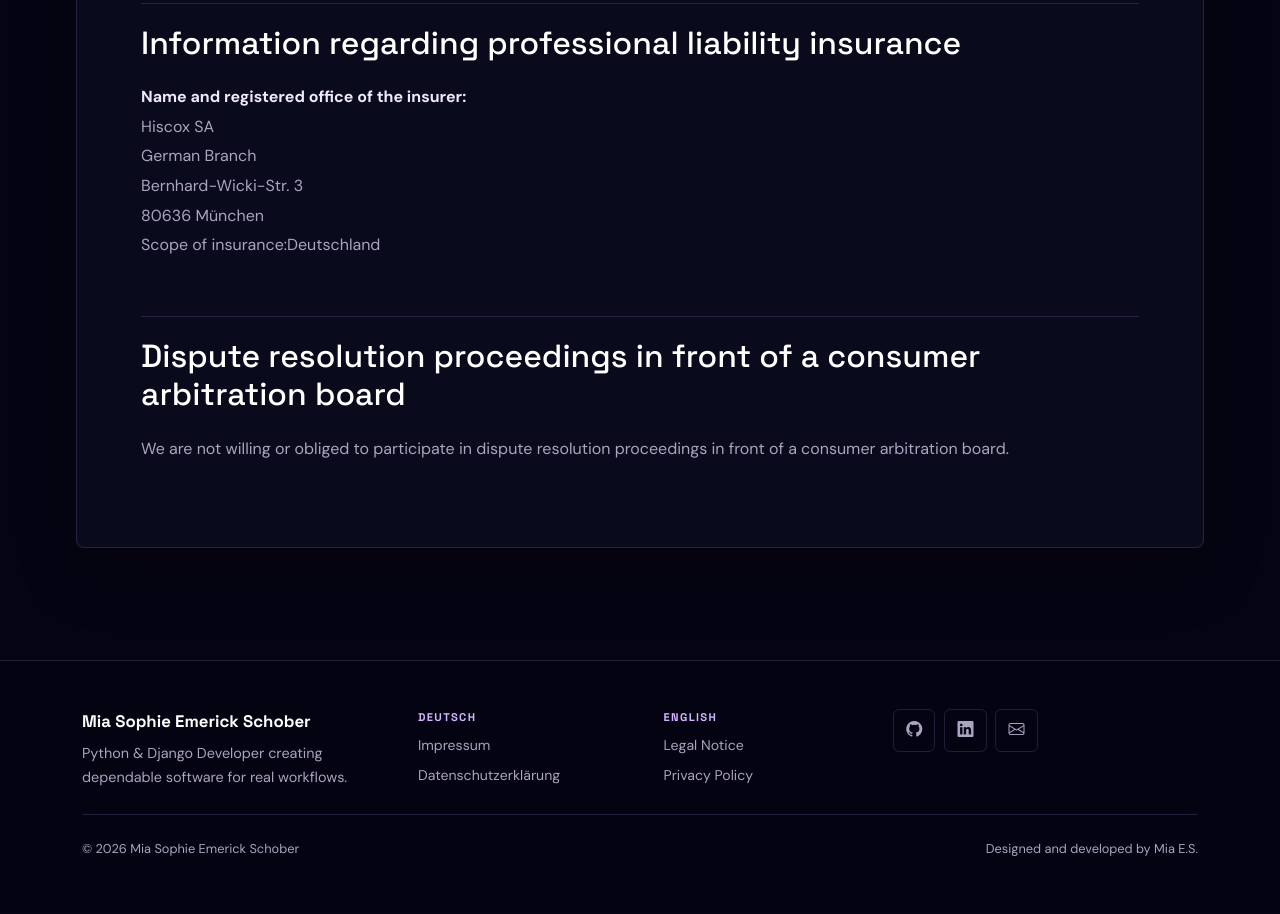
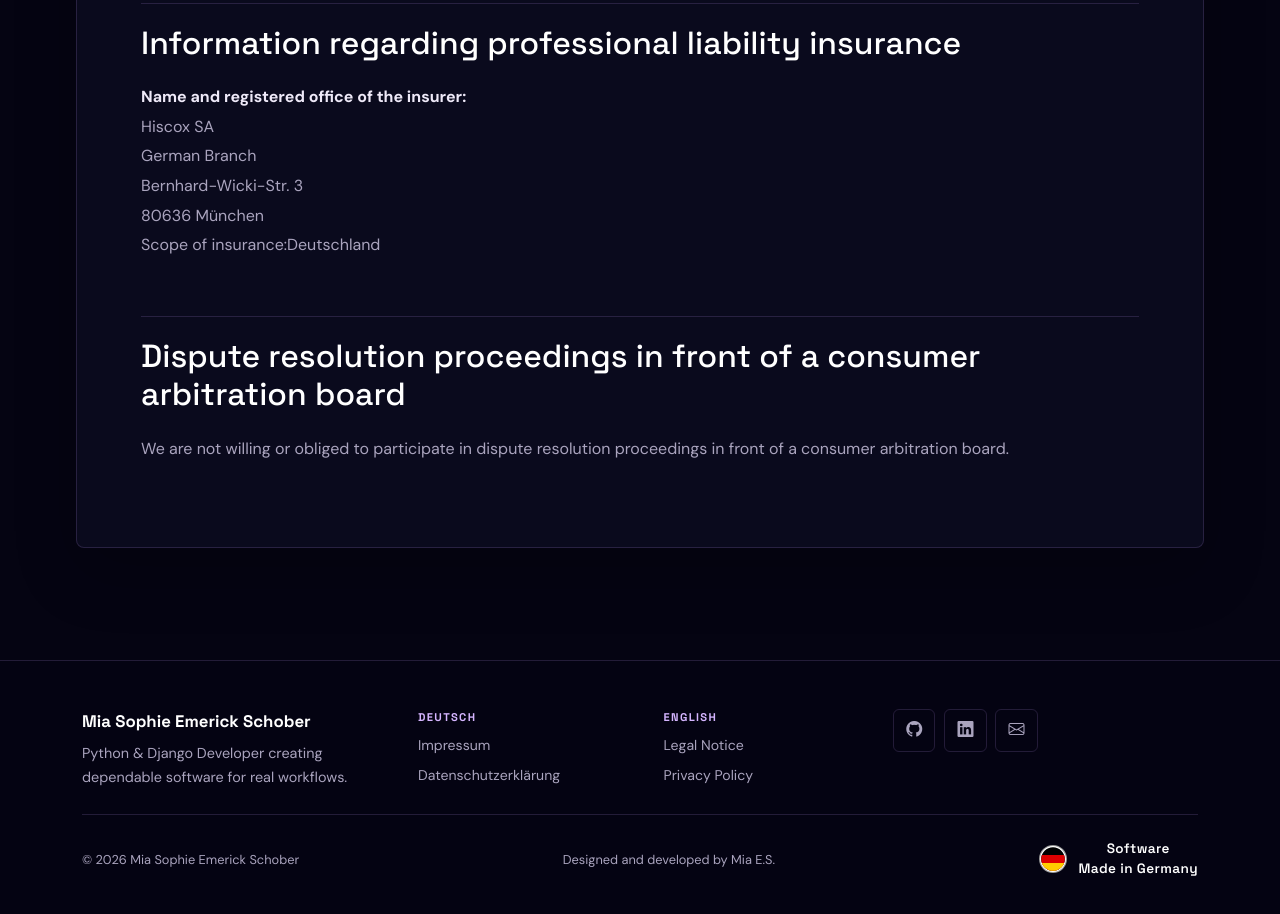
Before and after one commit to MiaMoon275/MiaMoon275.github.io, a website: page impressum/index.html in a window 1280 px wide. Shown: the part 2559-3473 px from the top of the page. Drawn offline with nearby package versions, Linux system fonts and the light colour scheme.

Commit message:
Add Made in Germany footer badge
Add a Germany flag SVG and show a new "Software Made in Germany" badge in the footer across the portfolio, project, legal, and social pages. Update footer spacing and shared CSS so the new badge aligns cleanly with the existing copyright and credit text.

```diff
--- a/impressum/index.html
+++ b/impressum/index.html
@@ -187,8 +187,12 @@
                     </div>
                 </div>
             </div>
-            <div class="portfolio-footer-bottom mt-4 pt-4 d-flex flex-column flex-sm-row justify-content-between gap-2">
-                <span>&copy; 2026 Mia Sophie Emerick Schober</span><span>Designed and developed by Mia E.S.</span></div>
+            <div class="portfolio-footer-bottom mt-4 pt-4 d-flex flex-column flex-sm-row justify-content-between gap-3">
+                <span>&copy; 2026 Mia Sophie Emerick Schober</span><span>Designed and developed by Mia E.S.</span>
+                <span class="made-in-germany" aria-label="Software Made in Germany"><img
+                        src="../content/germany-flag-round-circle-icon.svg" alt="" width="24" height="24"
+                        aria-hidden="true"><span class="text-center ps-1">Software<br>Made in Germany</span></span>
+            </div>
         </div>
     </footer>
 </body>
--- a/src/css/portfolio.css
+++ b/src/css/portfolio.css
@@ -368,9 +368,28 @@ body.portfolio-page {
 }
 
 .portfolio-footer-bottom {
+    align-items: center;
     color: var(--portfolio-muted);
     font-size: 0.8rem;
     border-top: 1px solid var(--portfolio-border);
+}
+
+.made-in-germany {
+    display: inline-flex;
+    align-items: center;
+    gap: 0.5rem;
+    color: #fff;
+    font-family: "Space Grotesk", sans-serif;
+    font-size: 0.85rem;
+    font-weight: 600;
+    letter-spacing: 0.03em;
+    white-space: nowrap;
+}
+
+.made-in-germany img {
+    flex: 0 0 1.5rem;
+    width: 1.75rem;
+    height: 1.75rem;
 }
 
 .case-study-page {
```
Also changed, not shown: datenschutz.html (+4 -1 lines), impressum/socialmedia.html (+6 -2 lines), index.html (+4 -1 lines), project-developer-portfolio.html (+6 -2 lines), project-embroidery.html (+6 -2 lines), project-membership-management.html (+4 -1 lines), project-photo-capture.html (+4 -1 lines), project-secure-sync.html (+6 -2 lines), content/germany-flag-round-circle-icon.svg (added).
